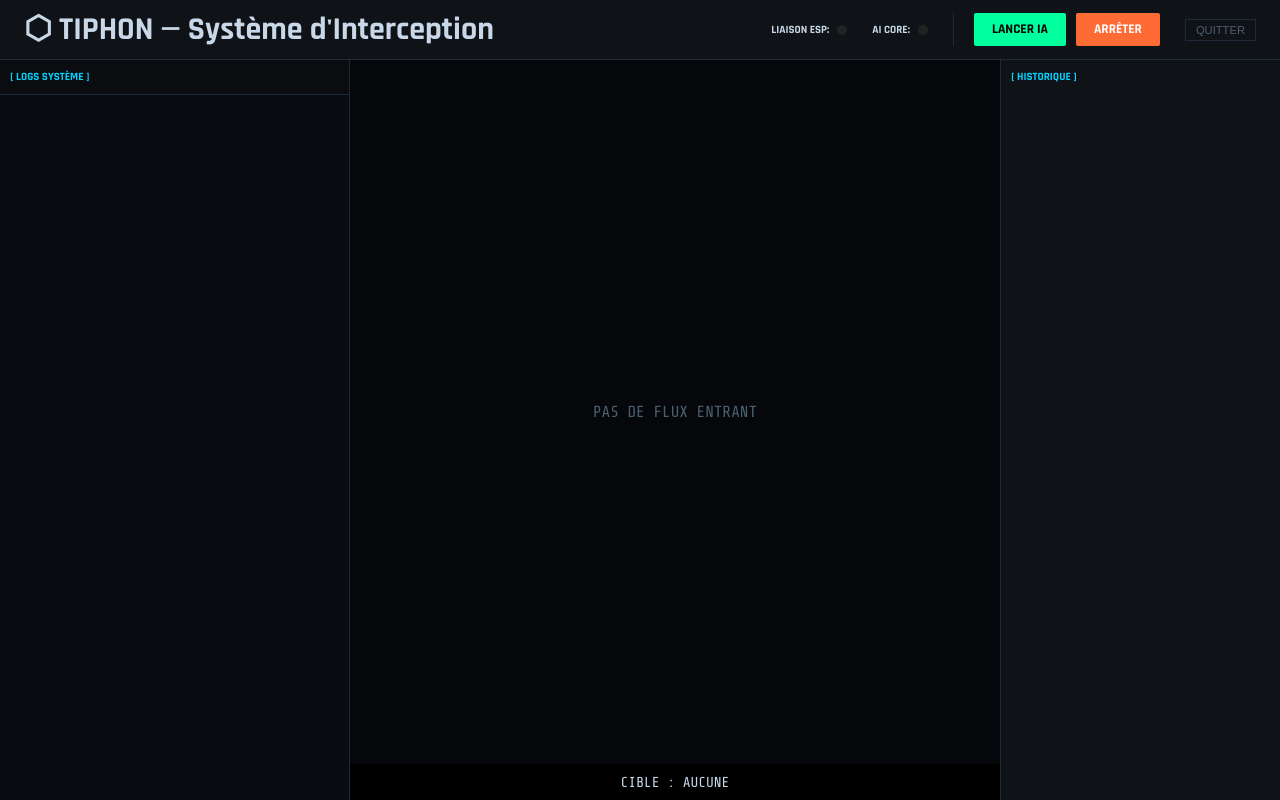
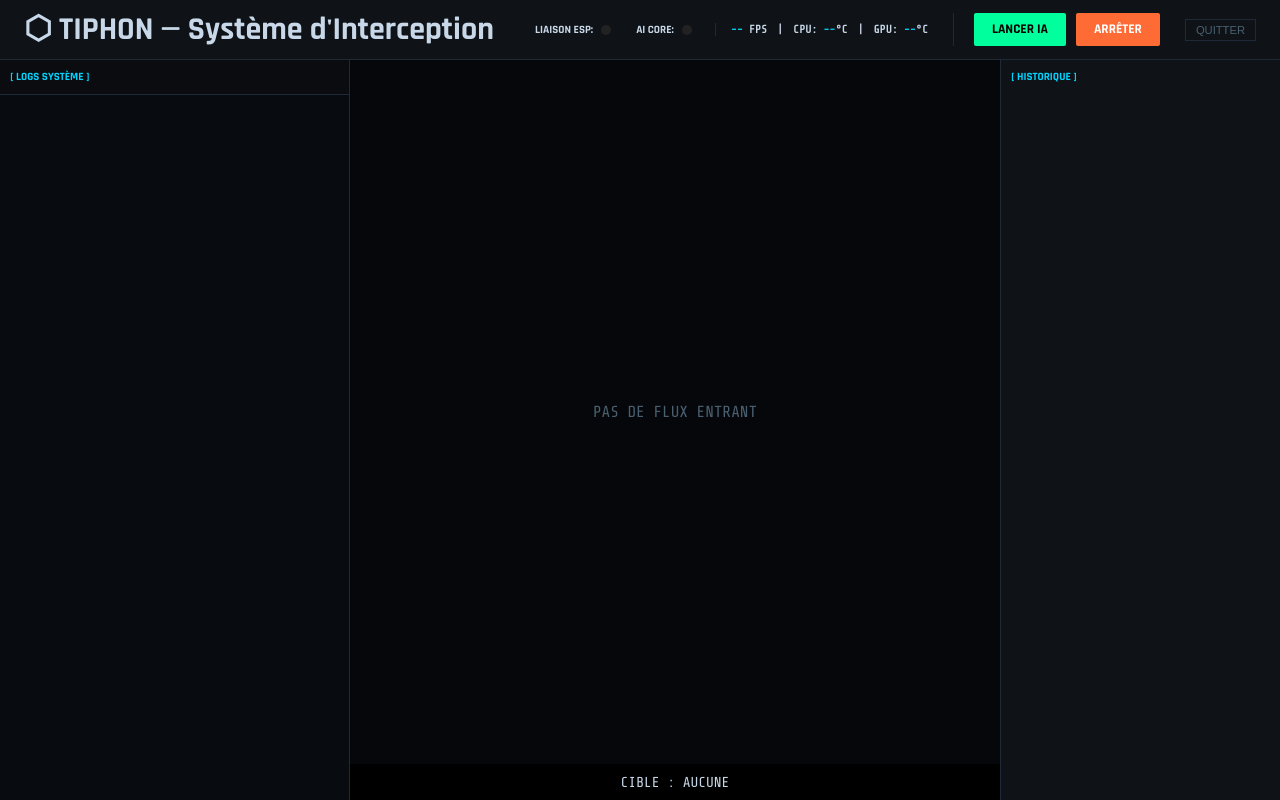
Before and after one commit to pfe-tiphon/serveur, a Flask app: page / in a window 1280 px wide. Run offline with Flask 3, Linux system fonts and the light colour scheme; some libraries are stand-ins or nearby versions.

Commit message:
add fps, temp CPU/GPU

```diff
--- a/app.py
+++ b/app.py
@@ -74,9 +74,10 @@ def listen_to_esp():
 
                         # Ignorer si c'est un heartbeat pur
                         if data.get("type") == "heartbeat":
-                            status = data.get("status", "online")
+                            #status = data.get("status", "online")
                             # On envoie le statut précis au navigateur
-                            socketio.emit('jetson_status', {'online': True, 'status': status})
+                            #socketio.emit('jetson_status', {'online': True, 'status': status})
+                            socketio.emit('jetson_status', data)
                             continue
 
                         # Traitement des alertes entrantes
--- a/templates/index.html
+++ b/templates/index.html
@@ -61,16 +61,12 @@
         .dot { width: 10px; height: 10px; border-radius: 50%; background: #222; transition: 0.5s; }
 
         .dot.esp-on { background: var(--accent); box-shadow: 0 0 10px var(--accent); }
-        /* États des voyants Jetson modifiés selon ta préférence */
-        .dot.jetson-standby {
-            background: #111; /* Noir / Très sombre pour simuler l'extinction */
-            box-shadow: none;
-        }
 
-        .dot.jetson-active {
-            background: var(--accent2); /* Vert (#00ff9d) */
-            box-shadow: 0 0 10px var(--accent2);
-        }
+        /* États des voyants Jetson */
+        .dot.jetson-standby { background: #111; box-shadow: none; }
+        .dot.jetson-active { background: var(--accent2); box-shadow: 0 0 10px var(--accent2); }
+
+        .telemetry-val { color: var(--accent); font-weight: bold; }
 
         .btn-cmd { border: none; padding: 8px 18px; cursor: pointer; font-family: var(--font-ui); font-weight: bold; border-radius: 2px; transition: 0.2s; }
         .btn-start { background: var(--accent2); color: #000; }
@@ -96,7 +92,16 @@
     <h1>&#x2B21; TIPHON &mdash; Système d'Interception</h1>
     <div style="display:flex; gap:25px; align-items: center;">
         <div class="status-tag">LIAISON ESP: <div id="esp-dot" class="dot"></div></div>
-        <div class="status-tag">AI CORE: <div id="jetson-dot" class="dot"></div></div>
+
+        <div class="status-tag">
+            AI CORE: <div id="jetson-dot" class="dot"></div>
+            <span style="margin-left:15px; border-left: 1px solid var(--border); padding-left: 15px; font-family:var(--font-mono); font-size: 0.7rem; display: flex; gap: 10px;">
+                <span><span id="disp-fps" class="telemetry-val">--</span> FPS</span> |
+                <span>CPU: <span id="disp-cpu" class="telemetry-val">--</span>°C</span> |
+                <span>GPU: <span id="disp-gpu" class="telemetry-val">--</span>°C</span>
+            </span>
+        </div>
+
         <div style="display:flex; gap:10px; border-left: 1px solid var(--border); padding-left: 20px;">
             <button onclick="sendCmd('START')" class="btn-cmd btn-start">LANCER IA</button>
             <button onclick="sendCmd('STOP')" class="btn-cmd btn-stop">ARRÊTER</button>
@@ -143,22 +148,33 @@
         log(msg.connected ? "Module COM détecté" : "Module COM déconnecté", msg.connected ? "sys" : "warn");
     });
 
+    // Mise à jour pour gérer la télémétrie reçue dans le heartbeat
     socket.on('jetson_status', (msg) => {
         const dot = document.getElementById('jetson-dot');
-        if (msg.online) {
-            dot.className = (msg.status === 'active') ? 'dot jetson-active' : 'dot jetson-standby';
+
+        if (msg.status === 'active') {
+            dot.className = 'dot jetson-active';
+
+            // Mise à jour des valeurs textuelles
+            document.getElementById('disp-fps').textContent = msg.fps || "0";
+            document.getElementById('disp-cpu').textContent = msg.cpu || "--";
+            document.getElementById('disp-gpu').textContent = msg.gpu || "--";
+
+            // Alerte visuelle si GPU chauffe trop (> 75°C)
+            document.getElementById('disp-gpu').style.color = msg.gpu > 75 ? 'var(--warn)' : 'var(--accent)';
         } else {
-            dot.className = 'dot';
+            dot.className = 'dot jetson-standby';
+            // Reset des valeurs quand hors-ligne
+            document.getElementById('disp-fps').textContent = "--";
+            document.getElementById('disp-cpu').textContent = "--";
+            document.getElementById('disp-gpu').textContent = "--";
         }
     });
 
     socket.on('new_alert', (msg) => {
         log("CIBLE IDENTIFIÉE : " + msg.label, 'warn');
-
-        // Stockage données
         historyData[msg.file] = msg.img;
 
-        // Création élément historique
         const item = document.createElement('div');
         item.className = 'history-item new';
         item.id = 'item-' + msg.file;
@@ -169,7 +185,6 @@
         const list = document.getElementById('history-list');
         list.insertBefore(item, list.firstChild);
 
-        // Affichage automatique de la dernière alerte
         displayImage(msg.file, msg.label);
     });
 
@@ -184,7 +199,6 @@
         document.getElementById('img-info').textContent = "CIBLE : " + label;
         document.getElementById('decision-zone').style.display = 'flex';
 
-        // Gestion sélection visuelle
         document.querySelectorAll('.history-item').forEach(el => el.classList.remove('active'));
         const activeItem = document.getElementById('item-' + fileId);
         if(activeItem) activeItem.classList.add('active');
@@ -207,7 +221,6 @@
             item.remove();
             delete historyData[currentAlertId];
 
-            // Reset vue
             document.getElementById('jetson_image').style.display = 'none';
             document.getElementById('placeholder').style.display = 'block';
             document.getElementById('img-info').textContent = "CIBLE : AUCUNE";
```
